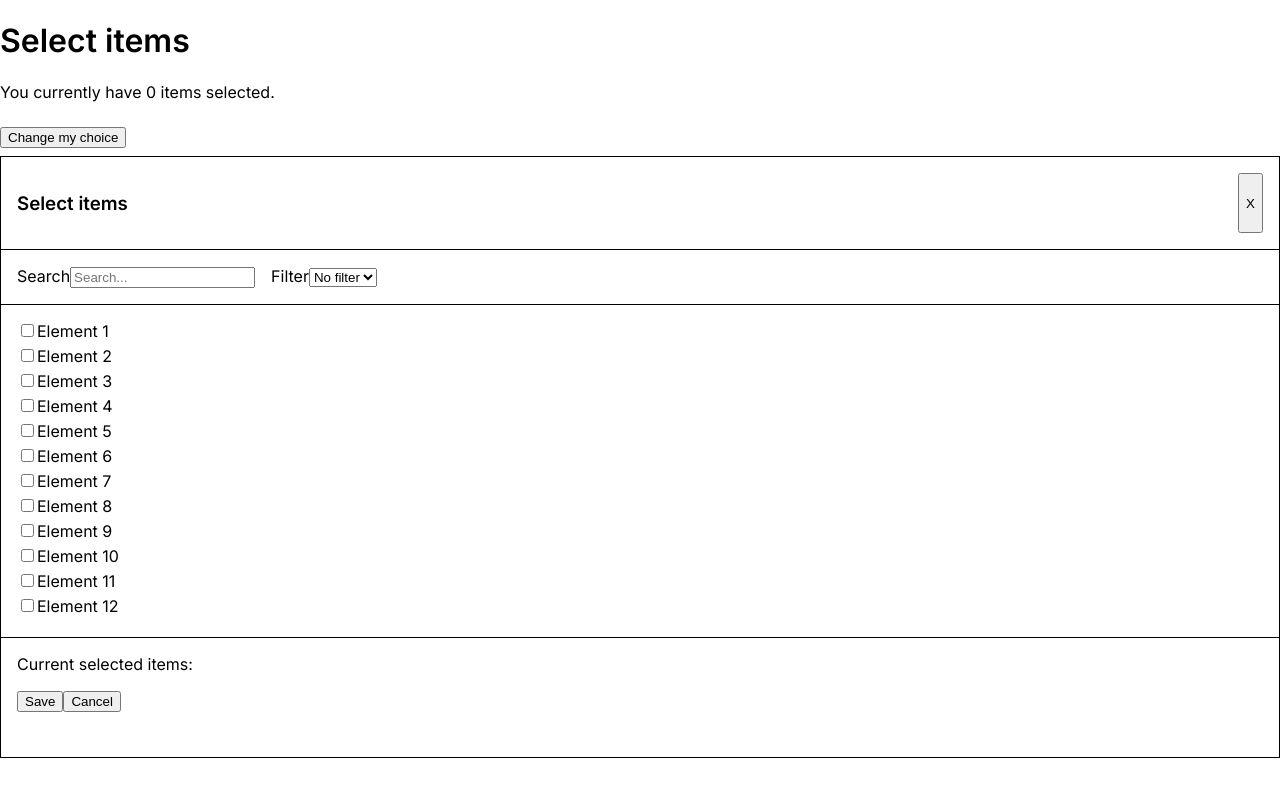
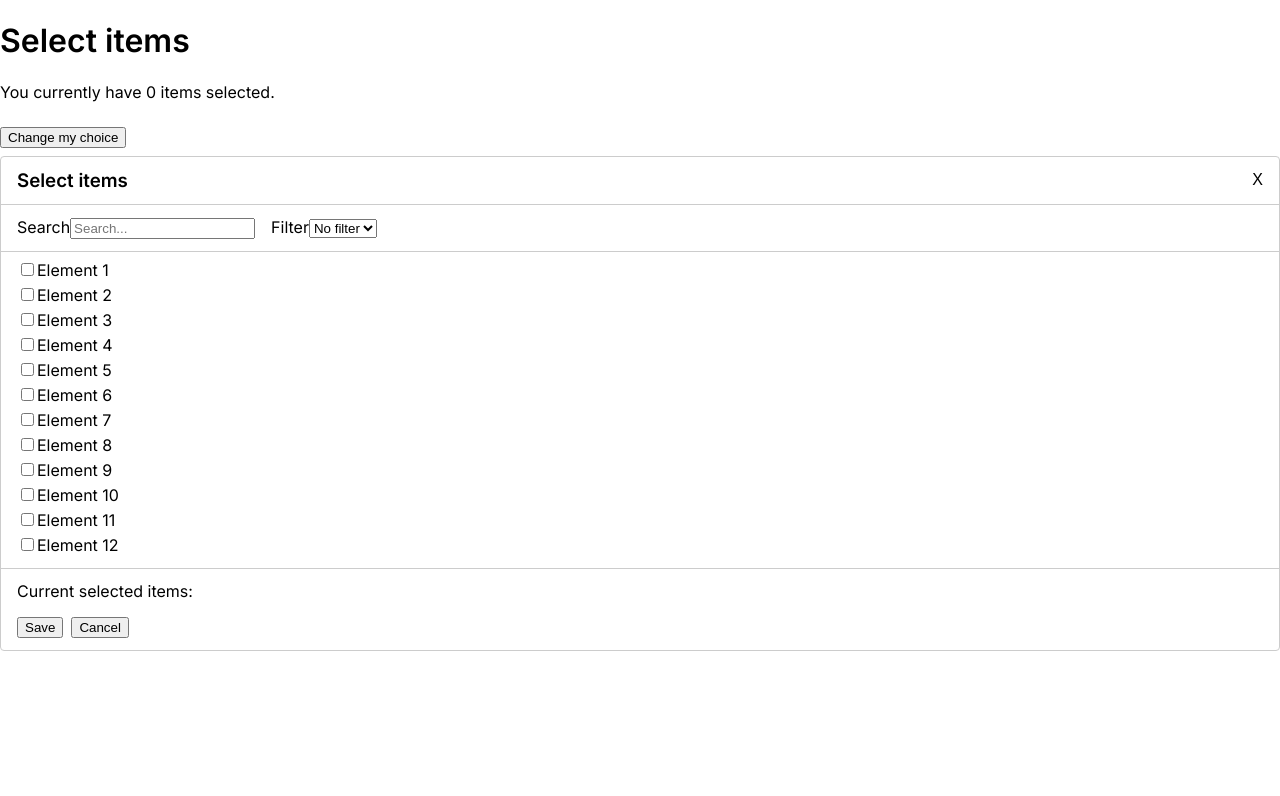
Before and after one commit to Dark0o/Select-Element-Widget, a React (Vite) app: page / in a window 1280 px wide. Both pictures are taken after a click on the button "Change my choice". Shown: the top 796 px of the page. Built offline with nearby package versions, Linux system fonts and the light colour scheme.

Commit message:
create SelectItemPanel css file

```diff
--- /dev/null
+++ b/src/components/SelectItemPanel.module.css
@@ -0,0 +1,64 @@
+.panel {
+  border: 1px solid #ccc;
+  border-radius: 4px;
+  background-color: #fff;
+}
+
+.header {
+  display: flex;
+  justify-content: space-between;
+  align-items: center;
+  padding: 12px 16px;
+  border-bottom: 1px solid #ccc;
+}
+
+.header h3 {
+  margin: 0;
+}
+
+.closeButton {
+  background: none;
+  border: none;
+  cursor: pointer;
+  font-size: 16px;
+  padding: 0;
+}
+
+.filters {
+  display: flex;
+  gap: 16px;
+  padding: 12px 16px;
+  border-bottom: 1px solid #ccc;
+}
+
+.list {
+  height: 300px;
+  padding: 8px 16px;
+  overflow: hidden;
+}
+
+.footer {
+  padding: 12px 16px;
+  border-top: 1px solid #ccc;
+}
+
+.selectedItems {
+  display: flex;
+  flex-wrap: wrap;
+  gap: 8px;
+  margin: 8px 0;
+}
+
+.actions {
+  display: flex;
+  gap: 8px;
+  margin-top: 8px;
+}
+
+.saveButton {
+  cursor: pointer;
+}
+
+.cancelButton {
+  cursor: pointer;
+}
--- a/src/components/SelectItemPanel.tsx
+++ b/src/components/SelectItemPanel.tsx
@@ -6,6 +6,7 @@ import ElementItem from "./ElementItem";
 import { List } from "react-window";
 
 import RowComponent from "./RowComponent";
+import styles from "./SelectItemPanel.module.css";
 
 const SelectItemPanel = () => {
   const [searchTerm, setSearchTerm] = useState("");
@@ -58,32 +59,13 @@ const SelectItemPanel = () => {
   }, [elements, searchTerm, filterValue]);
 
   return (
-    <div
-      style={{
-        border: "1px solid black",
-        height: "600px",
-      }}
-    >
-      <div
-        style={{
-          display: "flex",
-          justifyContent: "space-between",
-          borderBottom: "1px solid black",
-          padding: "16px",
-        }}
-      >
+    <div className={styles.panel}>
+      <div className={styles.header}>
         <h3>Select items</h3>
-        <button onClick={() => setIsPanelOpen(false)}>X</button>
+        <button className={styles.closeButton} onClick={() => setIsPanelOpen(false)}>X</button>
       </div>
 
-      <div
-        style={{
-          display: "flex",
-          gap: "16px",
-          padding: "16px",
-          borderBottom: "1px solid black",
-        }}
-      >
+      <div className={styles.filters}>
         <label>
           Search
           <input
@@ -106,7 +88,8 @@ const SelectItemPanel = () => {
           </select>
         </label>
       </div>
-      <div style={{ height: "300px", padding: "16px" }}>
+
+      <div className={styles.list}>
         {filtered.length === 0 ? (
           <p>No elements match your search.</p>
         ) : (
@@ -124,9 +107,9 @@ const SelectItemPanel = () => {
         )}
       </div>
 
-      <div style={{ padding: "16px", borderTop: "1px solid black" }}>
+      <div className={styles.footer}>
         Current selected items:
-        <div style={{ display: "flex", gap: "8px", margin: "8px 0" }}>
+        <div className={styles.selectedItems}>
           {tempSelectedElements.map((el) => (
             <ElementItem
               key={el.id}
@@ -135,9 +118,9 @@ const SelectItemPanel = () => {
             />
           ))}
         </div>
-        <div>
-          <button onClick={handleSave}>Save</button>
-          <button onClick={handleCancel}>Cancel</button>
+        <div className={styles.actions}>
+          <button className={styles.saveButton} onClick={handleSave}>Save</button>
+          <button className={styles.cancelButton} onClick={handleCancel}>Cancel</button>
         </div>
       </div>
     </div>
```
